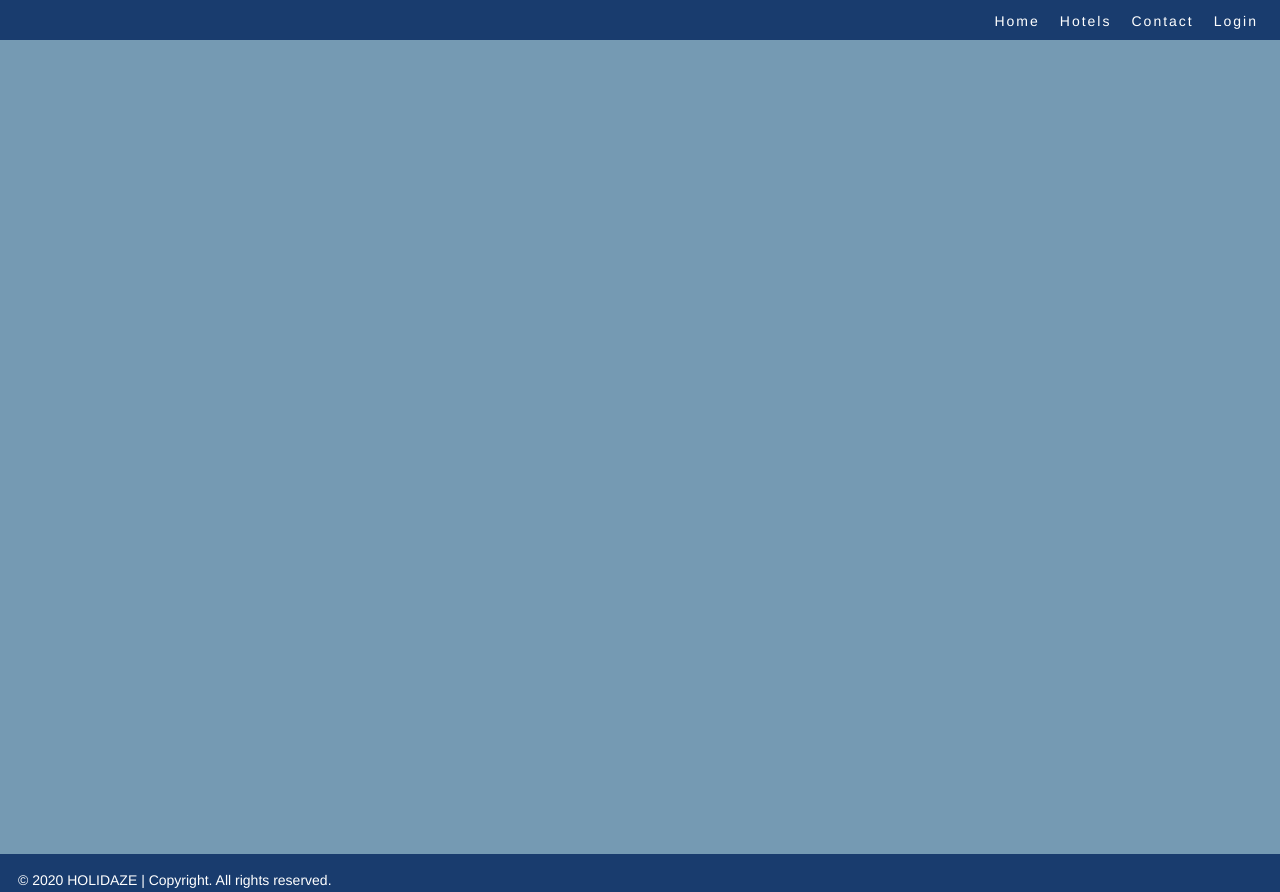
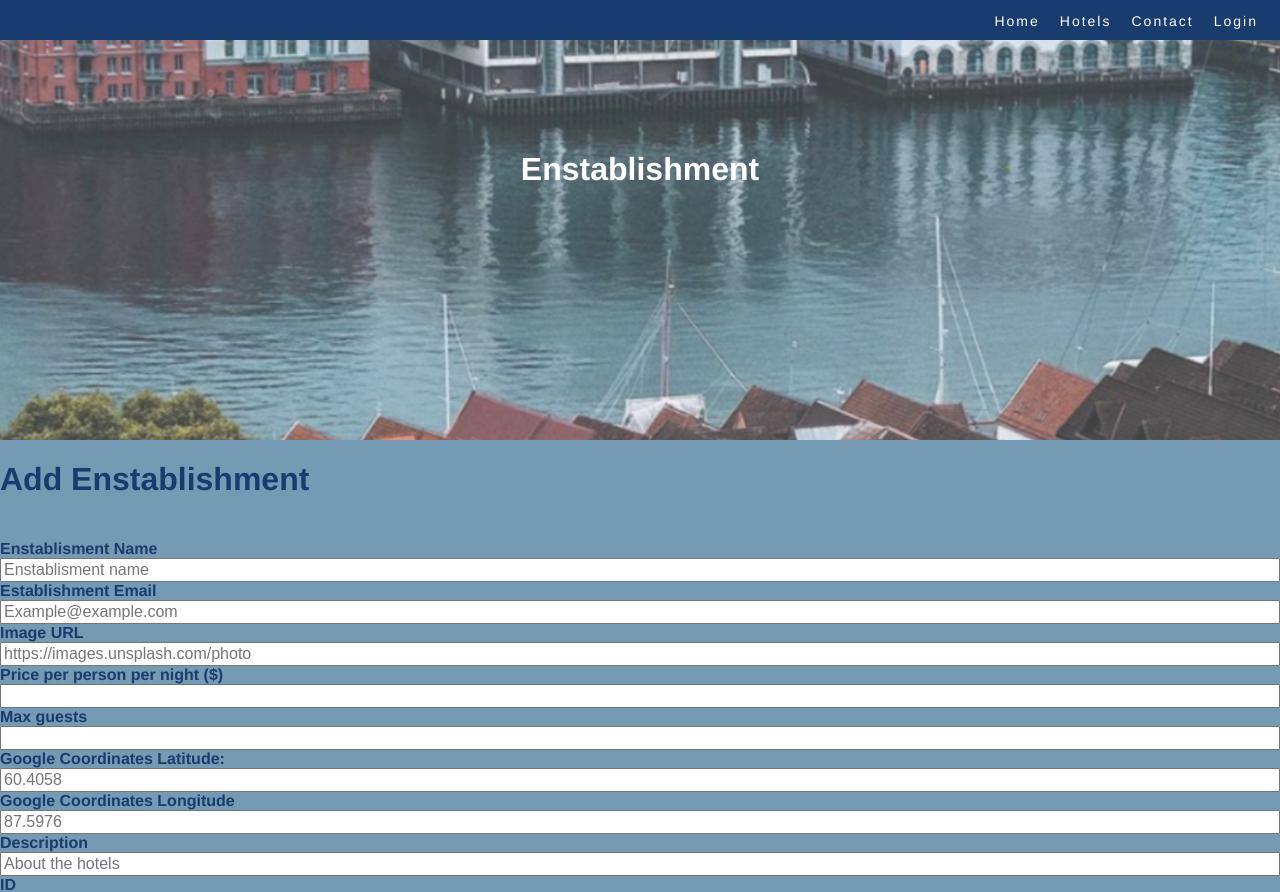
Before and after one commit to elisemykle/elise-myklebust-project-exam-2, a React (Create React App) app: page /Enstablishment in a window 1280 px wide. Shown: the top 892 px of the page. Built offline with nearby package versions, Linux system fonts and the light colour scheme; a web font is replaced by a local one.

Commit message:
laget enstablishment

```diff
--- a/src/App.js
+++ b/src/App.js
@@ -14,6 +14,7 @@ import Footer from "./components/Footer.js";
 import Hotelspesific from "./components/visitor/hotelspesific/Hotelspesific.js";
 import Enquiry from "./components/visitor/enquiry/Enquiry.js";
 import Success from "./components/Success.js";
+import Enstablishment from "./components/admin/enstablishment/Enstablishment.js";
 
 function App() {
   return (
@@ -28,6 +29,7 @@ function App() {
                   <Route path="/Hotelspesific/:id" component={Hotelspesific}/>
                   <Route path="/Enquiry" component={Enquiry}/>
                   <Route path="/Success" component={Success}/>
+                  <Route path="/Enstablishment" component={Enstablishment}/>
               </Switch>
           </div>
         <Footer />
--- a/src/components/Success.js
+++ b/src/components/Success.js
@@ -1,11 +1,14 @@
 import React from 'react';
 import { Link } from 'react-router-dom';
+import checked from './../image/checked.png';
+
 
 export default function Success(props) {
     return (
         <div className="success">
             <h1 className="success__headline">Thank you!</h1>
             <p className="success__message">We've received your message and we'll get back to your within 24 hours.</p>
+            <img className="success__image" src={checked} alt="checked.png" />
             <div className="container">
             <div className="center">
                 <Link to={"/"} className="success__button">Back to home</Link>
--- a/src/components/admin/enstablishment/enstablishment.js
+++ b/src/components/admin/enstablishment/enstablishment.js
@@ -1,7 +1,96 @@
 import React from 'react';
+import { useForm } from "react-hook-form";
+import * as yup from "yup";
+import Hero from "../../Hero.js";
+import { useHistory } from 'react-router-dom';
 
-export default function Enstablishment(props) {
-    return (
-        <h1 className="enstablishment__h1">Enstablishment</h1>
-    )
+const schema = yup.object().shape({
+	enstablisment: yup
+        .string()
+		.required()
+		.min(2, "Required, minimum 2 characters"),
+	lastname: yup
+        .string()
+		.required()
+		.min(2, "Required, minimum 2 characters"),
+	emailadress: yup
+		.string()
+		.required()
+		.min(5, "Required, must be in a valid email format"),
+	message: yup
+		.string()
+		.required()
+		.min(10, "Required, minimum 10 characters"),
+});
+
+ export default function Enstablishment(props){
+	 const history = useHistory();
+    const { register, handleSubmit, errors } = useForm({
+        validationSchema: schema
+    });
+    function onSubmit() {
+			history.push("/Success");
+    }
+    return(
+        <form className="contact__form" onSubmit={handleSubmit(onSubmit)}>
+            <div className="contact__page">
+                <Hero title="Enstablishment" text="" classes="hero hero--contact" showSearch={false}/>
+                <div className="contact__contact--page">
+                    <h1 className="contact__h1">Add Enstablishment</h1>
+                </div>
+                <label className="form__label">Enstablisment Name</label>
+                <input className="form__input" name="firstname" placeholder="Enstablisment name" ref={register}/>
+                {errors.firstname && <p className="error__message">Please enter minimum 2 characters.</p>}
+            </div>
+            <div className="contact__page">
+                <label className="form__label">Establishment Email</label>
+                <input className="form__input" name="lastname" placeholder="Example@example.com" ref={register}/>
+                {errors.lastname && <p className="error__message">Please enter minimum 2 characters.</p>}
+            </div>
+			<div className="contact__page">
+                <label className="form__label">Image URL</label>
+                <input className="form__input" name="emailadress" placeholder="https://images.unsplash.com/photo" ref={register}/>
+                {errors.emailadress && <p className="error__message">Please enter in a valid email format.</p>}
+            </div>
+            <div className="contact__page">
+                <label className="form__label">Price per person per night ($)</label>
+                <input className="form__input" type="number" name="number" ref={register}/>
+                {errors.emailadress && <p className="error__message">Please enter in a valid email format.</p>}
+            </div>
+            <div className="contact__page">
+                <label className="form__label">Max guests</label>
+                <input className="form__input" type="number" name="number" ref={register}/>
+                {errors.emailadress && <p className="error__message">Please enter in a valid email format.</p>}
+            </div>
+            <div className="contact__page">
+                <label className="form__label">Google Coordinates Latitude:</label>
+                <input className="form__input" name="emailadress" placeholder="60.4058" ref={register}/>
+                {errors.emailadress && <p className="error__message">Please enter in a valid email format.</p>}
+            </div>
+            <div className="contact__page">
+                <label className="form__label">Google Coordinates Longitude</label>
+                <input className="form__input" name="emailadress" placeholder="87.5976" ref={register}/>
+                {errors.emailadress && <p className="error__message">Please enter in a valid email format.</p>}
+            </div>
+            <div className="contact__page">
+                <label className="form__label">Description</label>
+                <input className="form__input" name="emailadress" placeholder="About the hotels" ref={register}/>
+                {errors.emailadress && <p className="error__message">Please enter in a valid email format.</p>}
+            </div>
+            <div className="contact__page">
+                <label className="form__label">ID</label>
+                <input className="form__input" type="number" name="number" ref={register}/>
+                {errors.emailadress && <p className="error__message">Please enter in a valid email format.</p>}
+            </div>
+            <div className="contact__page">
+                <label className="form__label">Self-catering</label>
+                <input className="form__input" type="checkbox" name="checkbox" ref={register}/>
+                 <label>True</label>
+                 <input className="form__input" type="checkbox" name="checkbox" ref={register}/>
+                 <label>False</label>
+                {errors.emailadress && <p className="error__message">Please enter in a valid email format.</p>}
+            </div>
+            <button className="contact__button" type="submit">Submit</button>
+        </form>
+        )
 }
--- a/src/components/admin/login/login.js
+++ b/src/components/admin/login/login.js
@@ -14,7 +14,7 @@ import { useHistory } from 'react-router-dom';
 		if(username === "Admin" && password === "Admin123"){
 			localStorage.setItem("username", username);
 			localStorage.setItem("password", password);
-			history.push("/Hotels");
+			history.push("/Enstablishment");
 		}
 		else{
 			setError(true);
--- a/src/css/success.scss
+++ b/src/css/success.scss
@@ -30,6 +30,14 @@
     background-color: $secondarycolor;
 }
 
+.success__image{
+    width: 100px;
+    height: auto;
+    display: block;
+    margin-left: auto;
+    margin-right: auto;
+}
+
 .container {
   height: 80px;
   position: relative;
```
